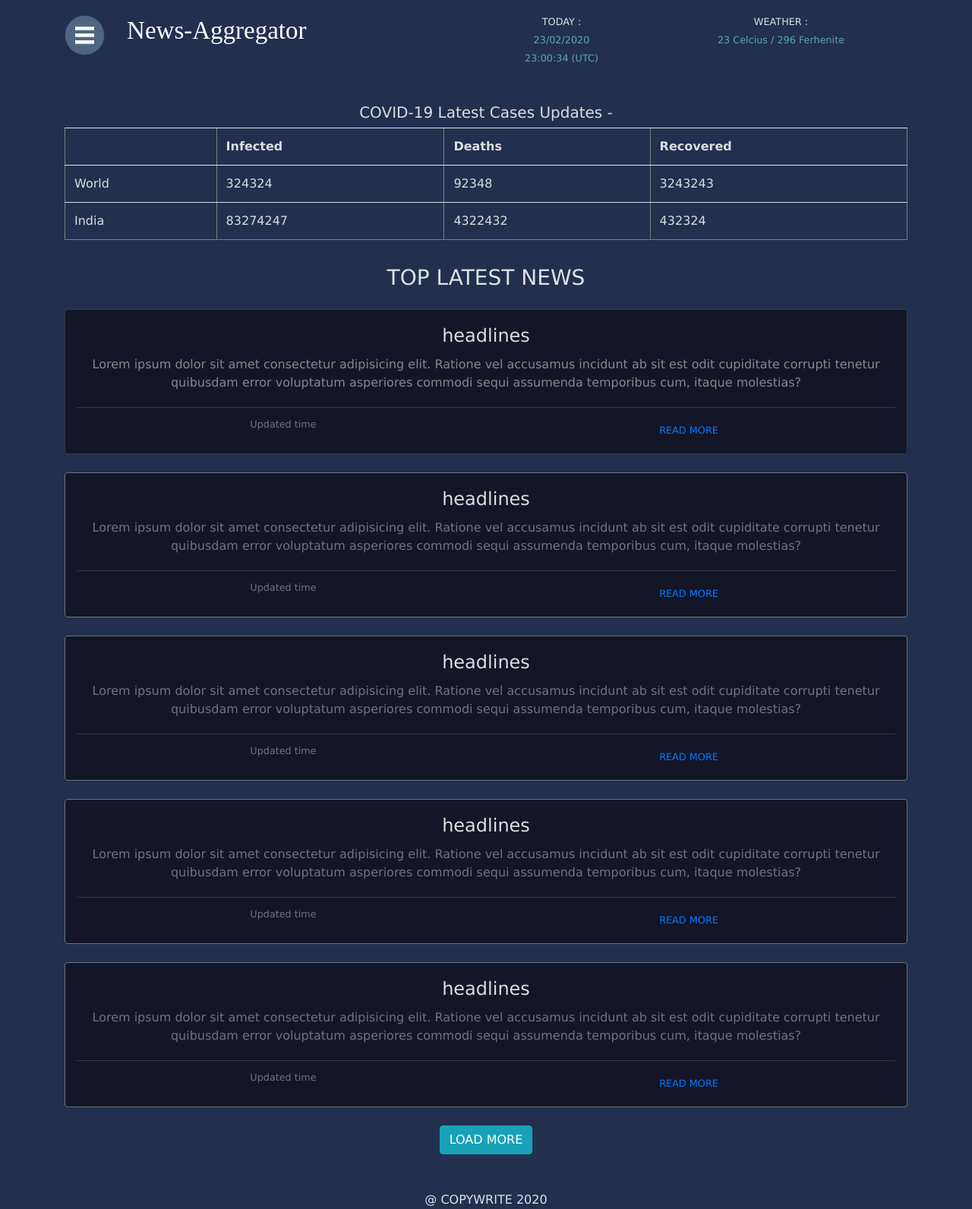
After one commit to panthitesh6410/news-aggregator, a Django app: page /test/ in a window 1280 px wide. The commit adds this page. Shown: the whole page at 76% size. Run offline with Django 3.2, Linux system fonts and the light colour scheme; some libraries are stand-ins or nearby versions.

Commit message:
applying dark-theme effects

```diff
--- a/news_app/static/news_app/css/main.css
+++ b/news_app/static/news_app/css/main.css
@@ -1,14 +1,12 @@
 body{
-    /* color: #1cbfff; */
     font-family: verdana;
-    color: #888888;
-
-    /* background-color: #121212; */
+    color: #e0e1e4;
+    background-color: #222f4f;
 }
 #categories{
     /* background-color: #ddd; */
     display: none;
-    background-color: #ddd;
+    /* background-color: #ddd; */
 }
 #category_open{
     display: inline;
@@ -19,10 +17,6 @@ body{
 #more_news{
     display: none;
 }
-#light{
-    margin-left: 46%;
+.card{
+    background-color: #141527;
 }
-#dark{
-    margin-left: 46%;
-    display:none;
-}
--- /dev/null
+++ b/news_app/templates/news_app/test.html
@@ -0,0 +1,171 @@
+{% load static %}
+<!DOCTYPE html>
+<html lang="en">
+<head>
+    <meta charset="UTF-8">
+    <meta name="viewport" content="width=device-width, initial-scale=1.0">
+    <title>News Aggregator</title>
+    <link rel="stylesheet" href="{% static 'news_app/css/bootstrap.min.css' %}">
+    <link rel="stylesheet" href="{% static 'news_app/css/main.css' %}">
+    <link rel="stylesheet" href="{% static 'news_app/js/bootstrap.min.js' %}">
+    <style>
+        body{
+            font-family: verdana;
+            color: #e0e1e4;
+            background-color: #222f4f;
+        }
+        #categories{
+            /* background-color: #ddd; */
+            display: none;
+            background-color: #ddd;
+        }
+        .card{
+            background-color: #141527;
+        }
+    </style>
+</head>
+<body>
+    <header class='container text-left'>
+        <div class="row">
+            <div class="col-sm-5 mt-3 mr-5">
+                <img id="category_open" src="{% static 'news_app/images/category.png' %}" width=53 height=53 alt="" onclick="category_open()">
+                <img id="category_close" src="{% static 'news_app/images/close_category.jpg' %}" style='border-radius:300px;' width=53 height=53 alt="" onclick="category_close()">
+                <span class='ml-4 ' style='font-family:stencil;font-size:33px;color:#fff;'>News-Aggregator</span>
+                <div class="container mt-2" id='categories'>
+                    <div class="row mt-2">
+                        <div class="col-sm-6">
+                            <a href="{% url 'news_category' 'education' %}" class='nav-link ml-4 text-secondary alert alert-secondary text-center'>EDUCATIONAL</a>
+                            <a href="{% url 'news_category' 'regional' %}" class='nav-link ml-4 text-secondary alert alert-secondary text-center'>REGIONAL</a>
+                            <a href="{% url 'news_category' 'economy' %}" class='nav-link ml-4 text-secondary alert alert-secondary text-center'>ECONOMY</a>
+                            <a href="{% url 'news_category' 'business' %}" class='nav-link ml-4 text-secondary alert alert-secondary text-center'>BUSINESS</a>
+                        </div>
+                        <div class="col-sm-6">
+                            <a href="{% url 'news_category' 'international' %}" class='nav-link ml-4 text-secondary alert alert-secondary text-center'>INTERNATIONAL</a>
+                            <a href="{% url 'news_category' 'medical' %}" class='nav-link ml-4 text-secondary alert alert-secondary text-center'>MEDICAL</a>
+                            <a href="{% url 'news_category' 'sports' %}" class='nav-link ml-4 text-secondary alert alert-secondary text-center'>SPORTS</a>
+                            <a href="{% url 'news_category' 'entertainment' %}" class='nav-link ml-4 text-secondary alert alert-secondary text-center'>ENTERTAINMENT</a>
+                        </div>
+                    </div>
+                </div>
+            </div>
+            <div class="col-sm-3 ml-1 mt-3 text-center" style='color:#57aaac;'>
+                <small style="color:#e0e1e4;">TODAY :</small> <br>
+                <small>23/02/2020</small><br>
+                <small>23:00:34 (UTC)</small><br>
+            </div>
+            <div class="col-sm-3 ml-1 mt-3 text-center" style='color:#57aaac;'>
+                <small style="color:#e0e1e4;">WEATHER :</small> <br>
+                <small style='color:#57aaac;'>23 Celcius / 296 Ferhenite </small><br>
+                <!-- <small style='color:#000000;'>( Rainy )</small> -->
+            </div>
+        </div>
+    </header>
+
+    <div class="container mt-5 text-secondary">
+        <h5 class=" text-center" style='color:#ddd;'>COVID-19 Latest Cases Updates -</h5>
+
+        <table class='table' border=1 style='color:#ddd;'>
+            <tr>
+                <th></th>
+                <th>Infected</th>
+                <th>Deaths</th>
+                <th>Recovered</th>
+            </tr>
+            <tr>
+                <td>World</td>
+                <td>324324</td>
+                <td>92348</td>
+                <td>3243243</td>
+            </tr>
+            <tr>
+                <td>India</td>
+                <td>83274247</td>
+                <td>4322432</td>
+                <td>432324</td>
+            </tr>
+        </table>
+    </div>
+
+
+<hr>
+    <div id="news" class="container text-center mt-2 mb-5">
+        <h3 class='mt-2'>TOP LATEST NEWS</h3>
+
+        <div class="card container border-dark mt-4 mb-4" style="max-width: 1200px;">
+            <div class="card-body">
+              <h4 class="card-title" style='color:#ddd;'>headlines</h4>
+              <p class="card-text" style="color:#888888;">Lorem ipsum dolor sit amet consectetur adipisicing elit. Ratione vel accusamus incidunt ab sit est odit cupiditate corrupti tenetur quibusdam error voluptatum asperiores commodi sequi assumenda temporibus cum, itaque molestias?</p>
+            </div>
+            <div class="card-footer bg-transparent border-dark">
+                <div class="row">
+                    <small class="col-sm-6 text-secondary">Updated time</small>
+                    <small class="col-sm-6"><a href="#" class='nav-link'>READ MORE</a></small>
+                </div>
+            </div>
+        </div>
+        <div class="card container border-secondary mt-4 mb-4" style="max-width: 1200px;">
+            <div class="card-body">
+              <h4 class="card-title" style='color:#ddd;'>headlines</h4>
+              <p class="card-text text-secondary">Lorem ipsum dolor sit amet consectetur adipisicing elit. Ratione vel accusamus incidunt ab sit est odit cupiditate corrupti tenetur quibusdam error voluptatum asperiores commodi sequi assumenda temporibus cum, itaque molestias?</p>
+            </div>
+            <div class="card-footer bg-transparent border-dark">
+                <div class="row">
+                    <small class="col-sm-6 text-secondary">Updated time</small>
+                    <small class="col-sm-6"><a href="#" class='nav-link'>READ MORE</a></small>
+                </div>
+            </div>
+        </div>
+        <div class="card container border-secondary mt-4 mb-4" style="max-width: 1200px;">
+            <div class="card-body">
+              <h4 class="card-title" style='color:#ddd;'>headlines</h4>
+              <p class="card-text text-secondary">Lorem ipsum dolor sit amet consectetur adipisicing elit. Ratione vel accusamus incidunt ab sit est odit cupiditate corrupti tenetur quibusdam error voluptatum asperiores commodi sequi assumenda temporibus cum, itaque molestias?</p>
+            </div>
+            <div class="card-footer bg-transparent border-dark">
+                <div class="row">
+                    <small class="col-sm-6 text-secondary">Updated time</small>
+                    <small class="col-sm-6"><a href="#" class='nav-link'>READ MORE</a></small>
+                </div>
+            </div>
+        </div>
+        <div class="card container border-secondary mt-4 mb-4" style="max-width: 1200px;">
+            <div class="card-body">
+              <h4 class="card-title" style='color:#ddd;'>headlines</h4>
+              <p class="card-text text-secondary">Lorem ipsum dolor sit amet consectetur adipisicing elit. Ratione vel accusamus incidunt ab sit est odit cupiditate corrupti tenetur quibusdam error voluptatum asperiores commodi sequi assumenda temporibus cum, itaque molestias?</p>
+            </div>
+            <div class="card-footer bg-transparent border-dark">
+                <div class="row">
+                    <small class="col-sm-6 text-secondary">Updated time</small>
+                    <small class="col-sm-6"><a href="#" class='nav-link'>READ MORE</a></small>
+                </div>
+            </div>
+        </div>
+        <div class="card container border-secondary mt-4 mb-4" style="max-width: 1200px;">
+            <div class="card-body">
+              <h4 class="card-title" style='color:#ddd;'>headlines</h4>
+              <p class="card-text text-secondary">Lorem ipsum dolor sit amet consectetur adipisicing elit. Ratione vel accusamus incidunt ab sit est odit cupiditate corrupti tenetur quibusdam error voluptatum asperiores commodi sequi assumenda temporibus cum, itaque molestias?</p>
+            </div>
+            <div class="card-footer bg-transparent border-dark">
+                <div class="row">
+                    <small class="col-sm-6 text-secondary">Updated time</small>
+                    <small class="col-sm-6"><a href="#" class='nav-link'>READ MORE</a></small>
+                </div>
+            </div>
+        </div>
+
+    <button class='btn btn-info' id='load_more' onclick="show_more()">LOAD MORE</button>
+
+    </div>
+
+    <footer class='container text-center'>
+        @ COPYWRITE 2020
+    </footer>
+
+    <script src='{% static "news_app/js/jquery.js" %}'></script>
+    <script src='{% static "news_app/js/react.js" %}'></script>
+
+</body>
+</html>
+
+<script>
+
+</script>
--- a/news_app/urls.py
+++ b/news_app/urls.py
@@ -4,5 +4,6 @@ from . import views
 
 urlpatterns = [
     path('', views.index, name="index"),
-    path('news_category/<str:category>/', views.news_category, name="news_category")
+    path('news_category/<str:category>/', views.news_category, name="news_category"),
+    path('test/', views.test, name="test"),
 ]
--- a/news_app/views.py
+++ b/news_app/views.py
@@ -120,3 +120,7 @@ def news_category(request, category):
         detail = more_divs[i].find('div', attrs={'class':'para-txt'}).text
         more_details.append(detail)
     return render(request, "news_app/news_category.html", {'category':category, 'headlines':headlines, 'details':details, 'times':times, 'links':links, 'more_headlines':more_headlines, 'more_details':more_details, 'more_times':more_times, 'more_links':more_links})
+
+
+def test(request):
+    return render(request, "news_app/test.html")
```
Also changed, not shown: news_app/templates/news_app/index.html (+30 -44 lines), news_app/templates/news_app/news_category.html (+20 -43 lines), news_app/static/news_app/images/dark.png (deleted), news_app/static/news_app/images/light.png (deleted).
